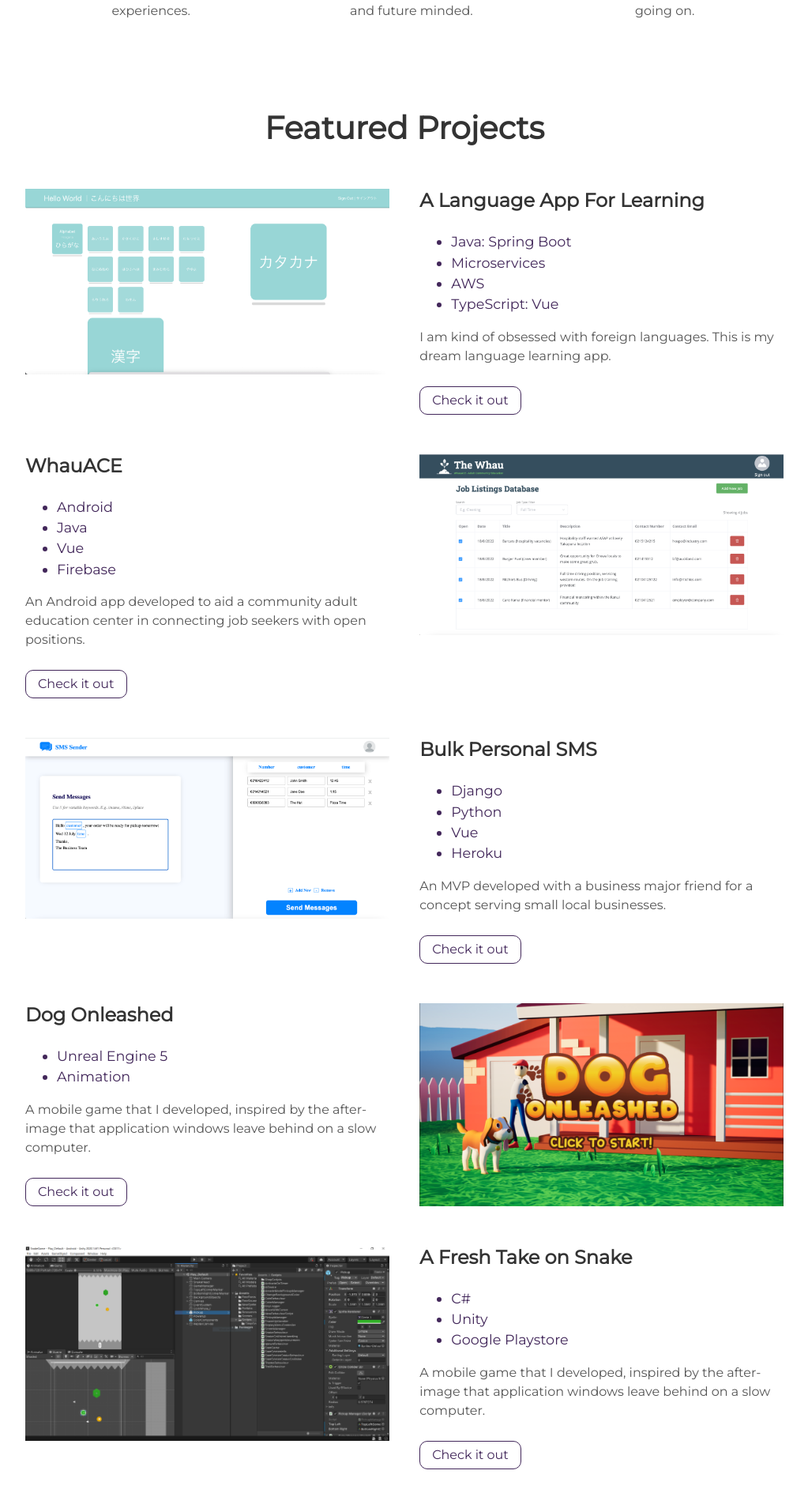
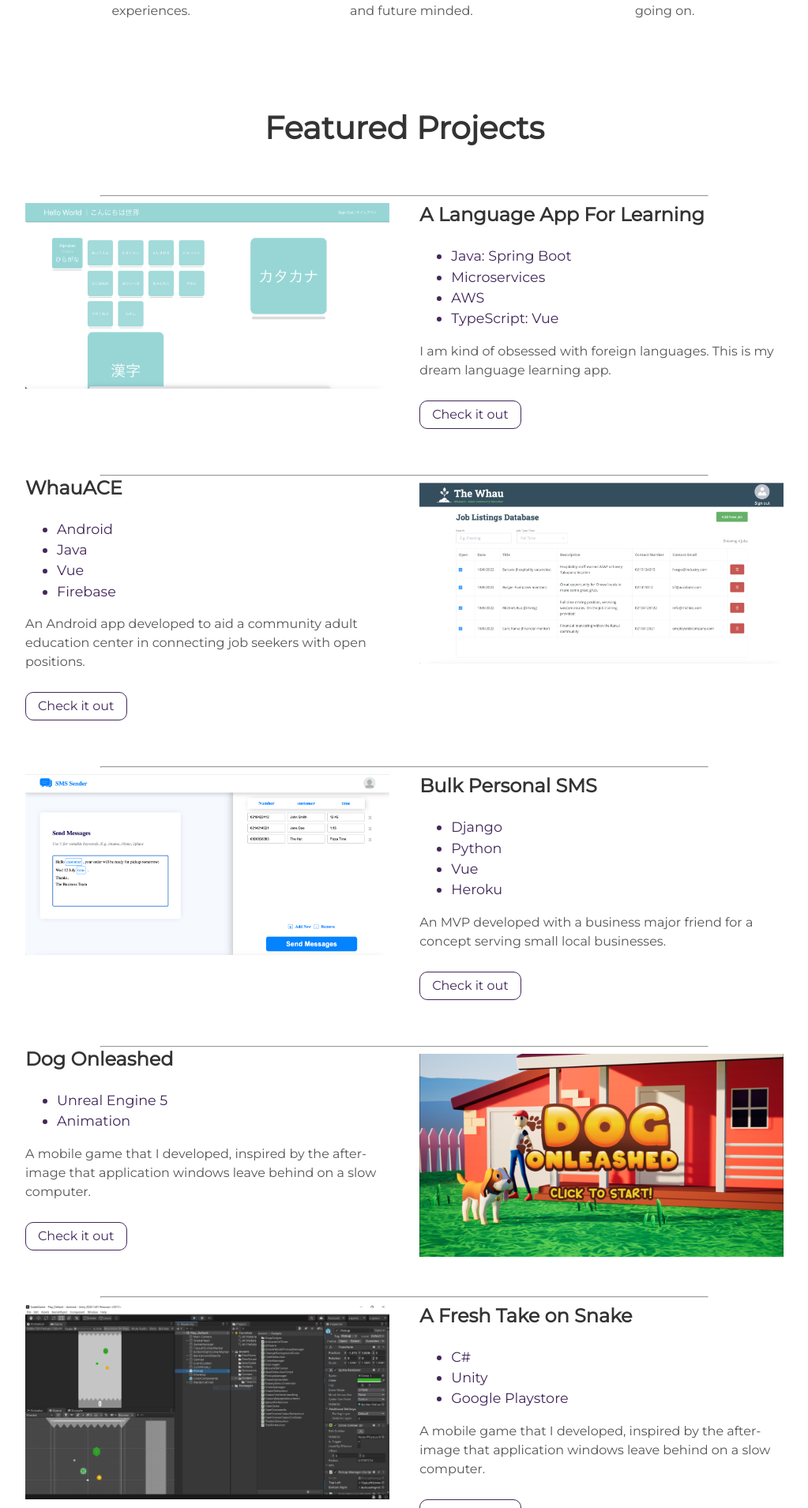
Before and after one commit to ThatRandomCoderNZ/githubPage, a Jekyll site: the page built from index.html, in a window 1280 px wide. Shown: the part 1716-3625 px from the top of the page at 79% size, without its empty margins (128-1151 px from the left). Built offline with Jekyll 4.4.1, drawn with Linux system fonts in a browser that asks for light colours.

Commit message:
added hr

```diff
--- a/_includes/projects.html
+++ b/_includes/projects.html
@@ -8,6 +8,7 @@
 {% for project in site.projects %}
   {% assign alternation = forloop.index | modulo: 2 %}
     <div class="user-projects">
+      <hr style="width: 80%;" />
       <div class="{% if alternation == 0 %} images-right {% else %}images-left{% endif %}">
         <img alt="{{project.thumbnail-alt}}" src="{{ "{{project.thumbnail}}" | prepend: site.baseurl }}" />
       </div>
--- a/src/styles/_projects.scss
+++ b/src/styles/_projects.scss
@@ -10,7 +10,7 @@
   }
 }
 
-.user-projects {
+.jects {
   margin: 20px auto;
   img {
     max-width: 100%;
@@ -28,7 +28,7 @@
   }
 }
 
-.user-projects::before{
+.jects::before{
   width: 80%;
   height: 2px;
   border-bottom: 2px grey solid;
```
